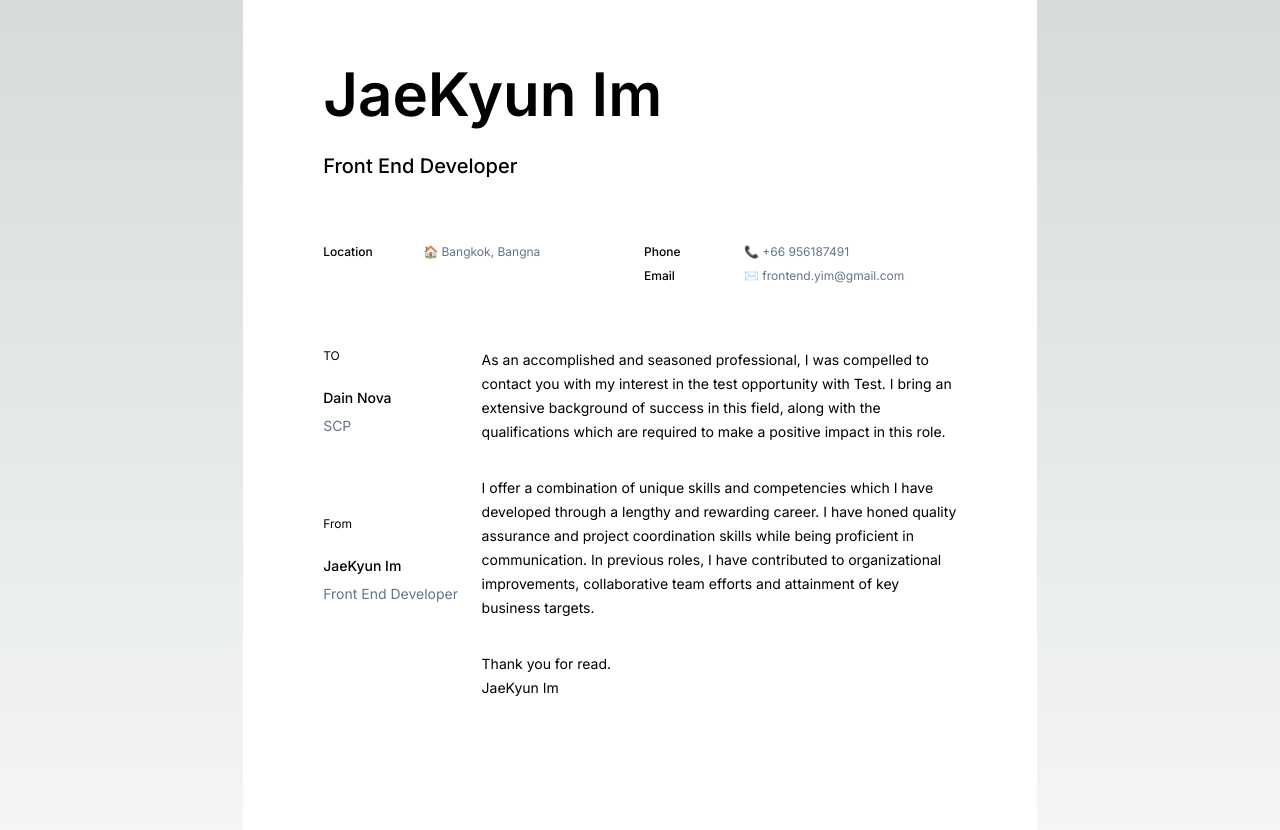
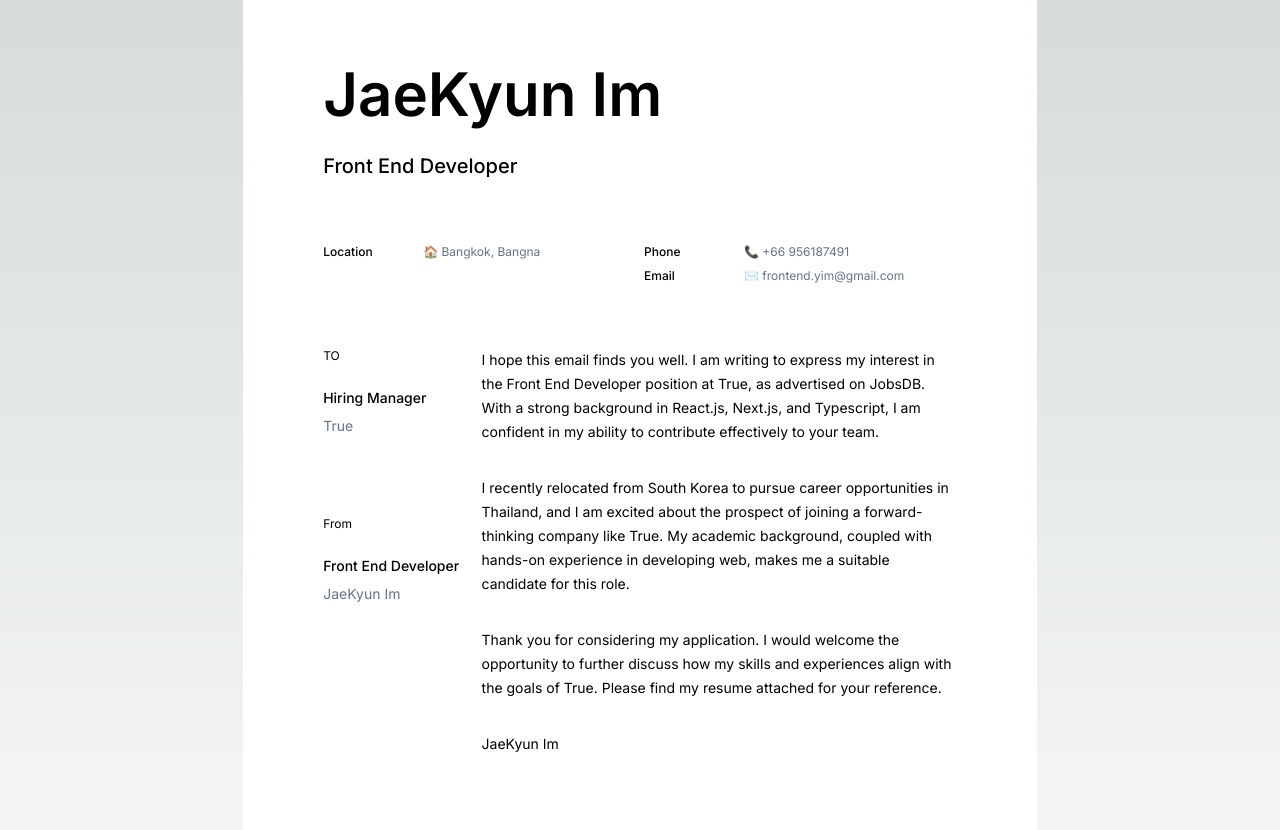
Before and after one commit to yimpetit/cover-letter, a Next.js app: page / in a window 1280 px wide. Shown: the top 830 px of the page. Built offline with nearby package versions, Linux system fonts and the light colour scheme.

Commit message:
feat:contents modify

```diff
--- a/app/page.tsx
+++ b/app/page.tsx
@@ -2,8 +2,8 @@ import { info } from "../myInfo";
 
 export default function Template() {
   const to = {
-    name: "Dain Nova",
-    company: "SCP",
+    name: "Hiring Manager",
+    company: "True",
   };
   return (
     <main className="flex min-h-screen flex-col items-center justify-between">
@@ -33,32 +33,33 @@ export default function Template() {
             <div className="pt-6 text-sm font-medium">{to.name}</div>
             <div className="pt-2 text-sm text-slate-500">{to.company}</div>
             <div className="pt-20 text-xs">From</div>
-            <div className="pt-6 text-sm font-medium">
+            <div className="pt-6 text-sm font-medium">Front End Developer</div>
+            <div className="pt-2 text-sm text-slate-500">
               {info.firstName} {info.lastName}
-            </div>
-            <div className="pt-2 text-sm text-slate-500">
-              Front End Developer
             </div>
           </div>
           <div className="basis-3/4 text-sm leading-6">
             <p>
-              As an accomplished and seasoned professional, I was compelled to
-              contact you with my interest in the test opportunity with Test. I
-              bring an extensive background of success in this field, along with
-              the qualifications which are required to make a positive impact in
-              this role.
+              I hope this email finds you well. I am writing to express my
+              interest in the Front End Developer position at {to.company}, as
+              advertised on JobsDB. With a strong background in React.js,
+              Next.js, and Typescript, I am confident in my ability to
+              contribute effectively to your team.
             </p>
             <p className="pt-8">
-              I offer a combination of unique skills and competencies which I
-              have developed through a lengthy and rewarding career. I have
-              honed quality assurance and project coordination skills while
-              being proficient in communication. In previous roles, I have
-              contributed to organizational improvements, collaborative team
-              efforts and attainment of key business targets.
+              I recently relocated from South Korea to pursue career
+              opportunities in Thailand, and I am excited about the prospect of
+              joining a forward-thinking company like {to.company}. My academic
+              background, coupled with hands-on experience in developing web,
+              makes me a suitable candidate for this role.
             </p>
             <p className="pt-8">
-              Thank you for read.
-              <br />
+              Thank you for considering my application. I would welcome the
+              opportunity to further discuss how my skills and experiences align
+              with the goals of {to.company}. Please find my resume attached for
+              your reference.
+            </p>
+            <p className="pt-8">
               {info.firstName} {info.lastName}
             </p>
           </div>
```
